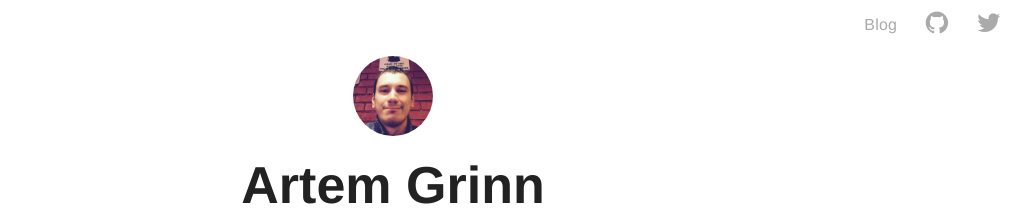
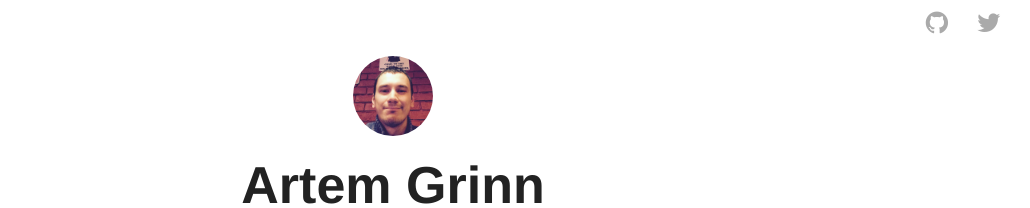
Before and after one commit to ArtemGrinn/artemgrinn.github.io, a Jekyll site: the page built from index.md, in a window 1280 px wide. Shown: the top 208 px of the page, without its empty margins (247-1277 px from the left). Built offline with Jekyll 4.4.1, drawn with Linux system fonts in a browser that asks for light colours; our own code applies the rules of GitHub Pages for plain Markdown files.

Commit message:
Update navigation.html

```diff
--- a/_includes/navigation.html
+++ b/_includes/navigation.html
@@ -1,14 +1,4 @@
 <nav class="main-nav">
-    {% if page.url != "/blog/" %}
-        {% if site.aboutPage %}
-            <a href="{{ site.baseurl }}blog" title="My Blog"> Blog </a>
-        {% endif %}
-    {% endif %}
-
-    {% if page.url != "/" %}
-        <a href="{{ site.baseurl }}" title="Home"> Home </a>
-    {% endif %}
-
     <a href="https://github.com/ArtemGrinn" title="My GitHub"> <i class="fa fa-github" aria-hidden="true"></i> </a>
     <a href="https://twitter.com/grinn57" title="My Twitter"> <i class="fa fa-twitter" aria-hidden="true"></i> </a>
 </nav>
```
